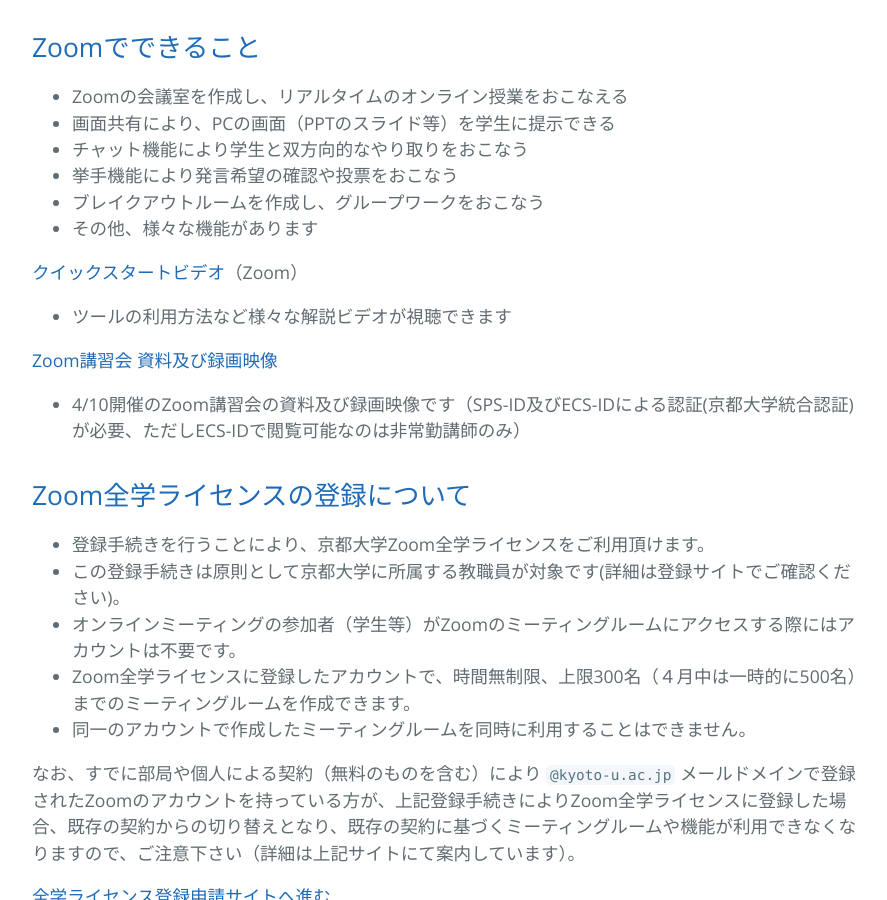
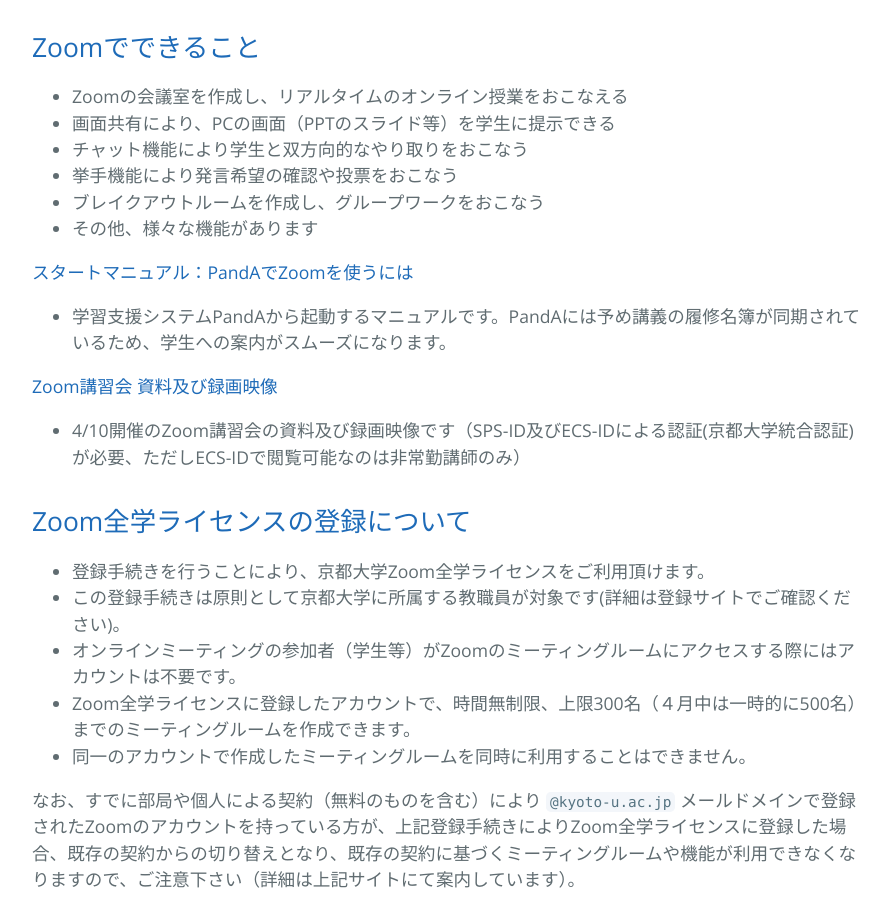
Before and after one commit to kyoto-u/online-edu, a Jekyll site: the page built from zoom.md, in a window 1280 px wide and 900 px high, scrolled down 1280 px. Shown: the whole window, without its empty margins (192-1079 px from the left). Built offline with Jekyll 4.4.1, drawn with Linux system fonts in a browser that asks for light colours.

Commit message:
link panda/zoom manual

```diff
--- a/zoom.md
+++ b/zoom.md
@@ -41,8 +41,8 @@ title: オンラインミーティングサービス(Zoom全学ライセンス)
 - ブレイクアウトルームを作成し、グループワークをおこなう
 - その他、様々な機能があります
 
-[クイックスタートビデオ](https://www.youtube.com/playlist?list=PLKpRxBfeD1kHaJpuWa-DKjWykMedlLZ0x)（Zoom）
-- ツールの利用方法など様々な解説ビデオが視聴できます
+[スタートマニュアル：PandAでZoomを使うには](https://www.iimc.kyoto-u.ac.jp/ja/services/lms/#panda-zoom)
+- 学習支援システムPandAから起動するマニュアルです。PandAには予め講義の履修名簿が同期されているため、学生への案内がスムーズになります。
 
 [Zoom講習会 資料及び録画映像](https://kubar.rd.iimc.kyoto-u.ac.jp/zoom/resources.html)
 - 4/10開催のZoom講習会の資料及び録画映像です（SPS-ID及びECS-IDによる認証(京都大学統合認証)が必要、ただしECS-IDで閲覧可能なのは非常勤講師のみ）
```
